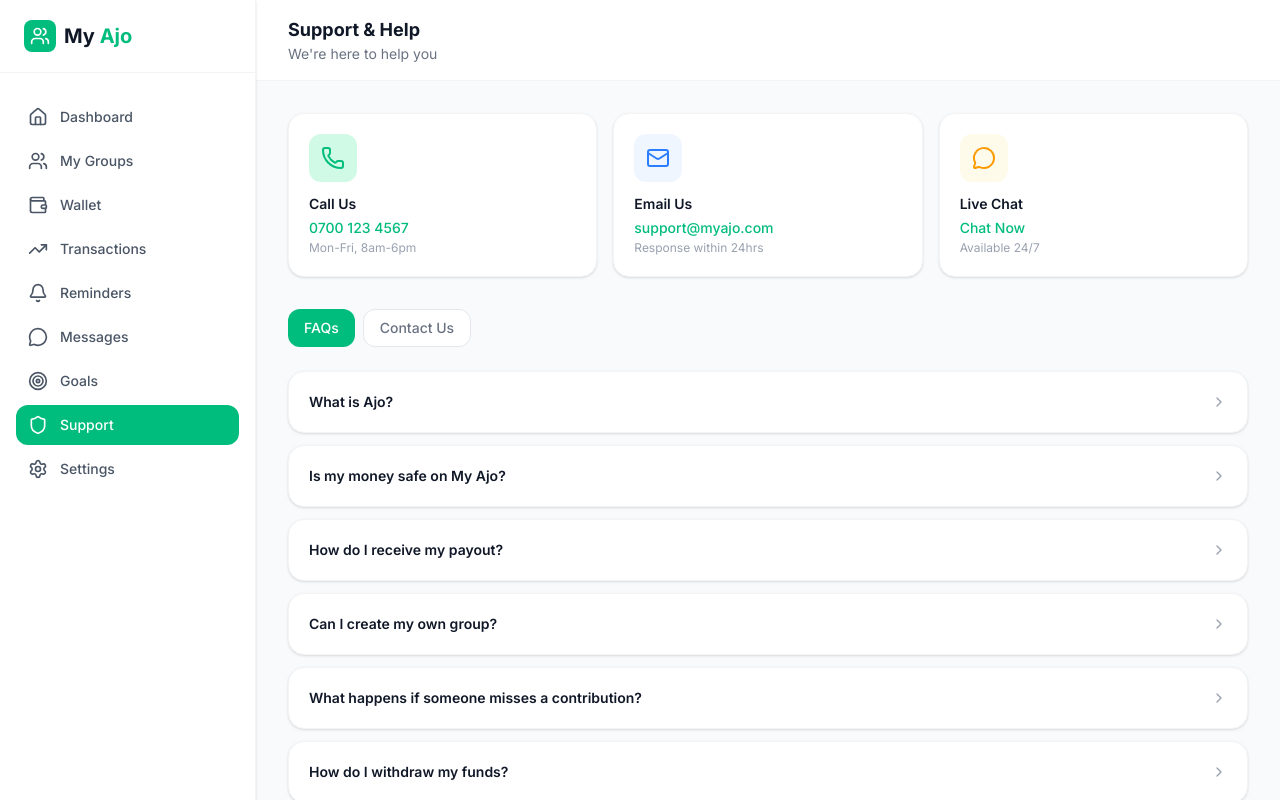
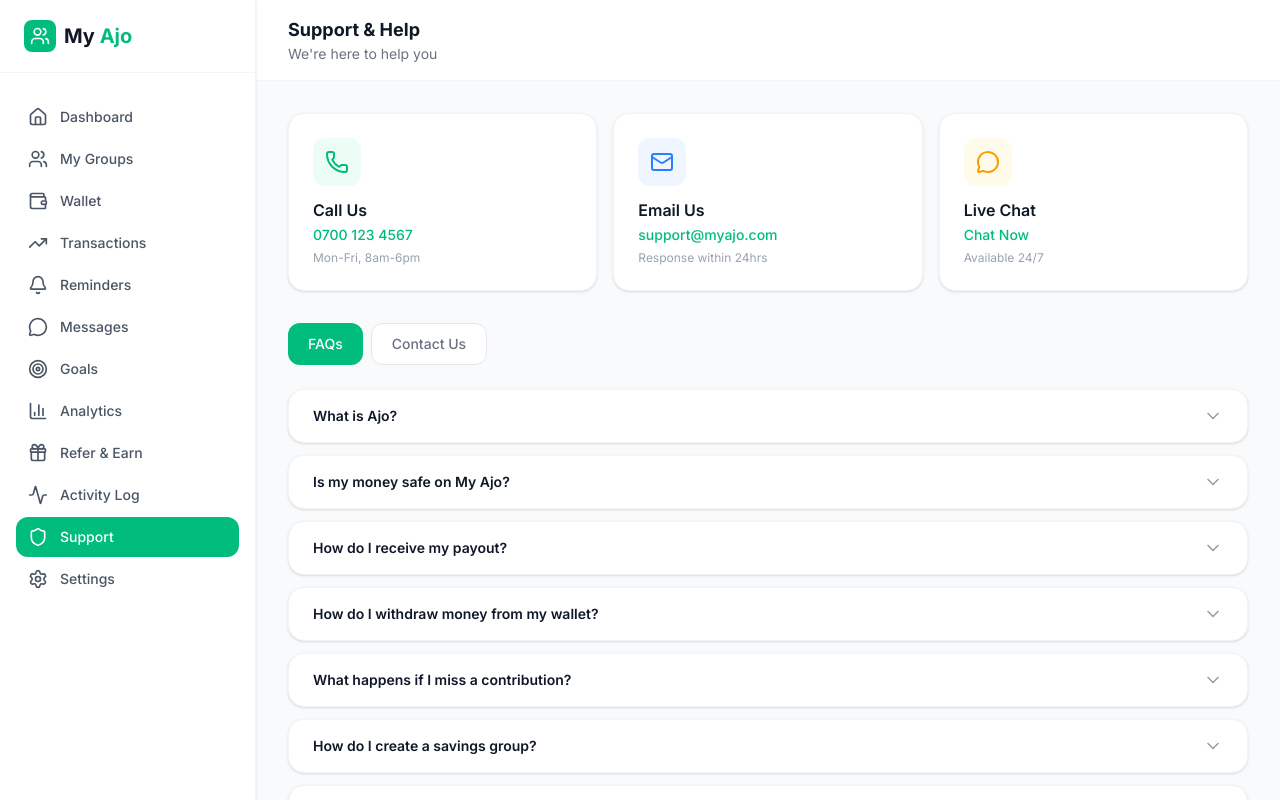
Before and after one commit to OluwaseunPaul010/My-ajo, a Next.js app: page /support in a window 1280 px wide. Shown: the top 800 px of the page. Built offline with nearby package versions, Linux system fonts and the light colour scheme; sample sign-in values are in the browser's storage.

Commit message:
Add AI FAQ chatbot with handoff to live support, Integrate Tawk.to live chat with AI bot handoff, Add redirect-to-login safety check and BVN demo

```diff
--- a/app/support/page.tsx
+++ b/app/support/page.tsx
@@ -1,11 +1,11 @@
 "use client";
-import { motion } from "framer-motion";
+import { motion, AnimatePresence } from "framer-motion";
 import { useState, useEffect } from "react";
-import {  Send, Bot, User as UserIcon } from "lucide-react";
 import {
   Users, Wallet, TrendingUp, Bell, MessageCircle,
   Home, Settings, LogOut, Menu, X, Target, Shield,
-  ChevronRight, ChevronDown, Phone, Mail, CheckCircle
+  Phone, Mail, ChevronDown, ChevronRight, Send,
+  Bot, User as UserIcon, BarChart3, Activity, Gift
 } from "lucide-react";
 
 const navItems = [
@@ -16,31 +16,61 @@ const navItems = [
   { icon: Bell, label: "Reminders", href: "/reminders" },
   { icon: MessageCircle, label: "Messages", href: "/chat" },
   { icon: Target, label: "Goals", href: "/goals" },
+  { icon: BarChart3, label: "Analytics", href: "/analytics" },
+  { icon: Gift, label: "Refer & Earn", href: "/referral" },
+  { icon: Activity, label: "Activity Log", href: "/activity" },
   { icon: Shield, label: "Support", href: "/support", active: true },
   { icon: Settings, label: "Settings", href: "/settings" },
 ];
 
 const faqs = [
-  { q: "What is Ajo?", a: "Ajo (also called Esusu or Thrift) is a traditional Nigerian group savings system where members contribute a fixed amount regularly and each member receives the total pot in rotation." },
-  { q: "Is my money safe on My Ajo?", a: "Yes! We use bank-level encryption, two-factor authentication and are licensed by the CBN. Your funds are always protected and secured." },
-  { q: "How do I receive my payout?", a: "Payouts are sent directly to your My Ajo wallet instantly when it's your turn. You can then withdraw to your bank account at any time." },
-  { q: "Can I create my own group?", a: "Yes! You can create a group, invite members, set contribution amounts and define the payout rotation order easily from your dashboard." },
-  { q: "What happens if someone misses a contribution?", a: "Members receive multiple reminders. If a payment is missed, the admin is notified and the group can decide on next steps based on group rules." },
-  { q: "How do I withdraw my funds?", a: "Go to Wallet → Withdraw, enter the amount and your bank details. Withdrawals are processed within 24 hours on business days." },
-  { q: "How do I invite friends to my group?", a: "Go to My Groups, click on your group and share the unique invite code with your friends. They can join using that code." },
-  { q: "What payment methods are supported?", a: "We support debit/credit cards and bank transfers via Paystack. More payment methods are coming soon." },
+  {
+    question: "What is Ajo?",
+    answer: "Ajo (also known as Esusu or Thrift) is a traditional Nigerian rotating savings system where a group of people contribute a fixed amount regularly, and members take turns receiving the full pooled amount. My Ajo digitizes this trusted system with bank-level security and transparency.",
+  },
+  {
+    question: "Is my money safe on My Ajo?",
+    answer: "Yes! All funds are held securely in your personal wallet and all payments are processed through Paystack, a licensed and PCI-compliant payment processor. We also use JWT authentication, transaction PINs, 2FA, and encrypted BVN verification to protect your account.",
+  },
+  {
+    question: "How do I receive my payout?",
+    answer: "Payouts are processed in rotation order based on when you joined the group (or as reordered by the group admin). When it's your turn, the group admin processes the payout and the full pooled amount is instantly credited to your My Ajo wallet, ready to withdraw to your bank account.",
+  },
+  {
+    question: "How do I withdraw money from my wallet?",
+    answer: "Go to Wallet → Withdraw, select your bank, enter your account number to verify your name, enter the amount, and confirm with your 4-digit transaction PIN. Funds are transferred directly to your bank account via Paystack.",
+  },
+  {
+    question: "What happens if I miss a contribution?",
+    answer: "Missing a contribution lowers your trust score, which is visible to group admins and may affect your ability to join groups in the future. We recommend enabling reminders in Settings to avoid missing any contribution dates.",
+  },
+  {
+    question: "How do I create a savings group?",
+    answer: "Go to My Groups → Create Group, set your contribution amount, frequency (weekly/monthly), and maximum number of members. You'll automatically become the admin and get a unique invite code to share with friends.",
+  },
+  {
+    question: "How does the referral program work?",
+    answer: "Share your unique referral code with friends. When they sign up using your code, you both instantly earn ₦5,000 in your wallets! Find your referral code under Refer & Earn.",
+  },
+  {
+    question: "What is BVN verification for?",
+    answer: "BVN verification confirms your identity and increases your trust score by 10 points, unlocking full account features. Your BVN is encrypted and never shared with third parties.",
+  },
 ];
 
 export default function SupportPage() {
   const [sidebarOpen, setSidebarOpen] = useState(false);
   const [user, setUser] = useState<any>(null);
+  const [activeTab, setActiveTab] = useState("faqs");
   const [openFaq, setOpenFaq] = useState<number | null>(null);
-  const [activeTab, setActiveTab] = useState("faq");
   const [contactForm, setContactForm] = useState({ subject: "", message: "" });
-  const [submitted, setSubmitted] = useState(false);
+  const [sending, setSending] = useState(false);
+  const [sent, setSent] = useState(false);
+
+  // Chatbot state
   const [showChatBot, setShowChatBot] = useState(false);
   const [chatMessages, setChatMessages] = useState<{ sender: "bot" | "user"; text: string }[]>([
-  { sender: "bot", text: "Hi! 👋 I'm the My Ajo support bot. Ask me anything about contributions, withdrawals, payouts, or your account!" }
+    { sender: "bot", text: "Hi! 👋 I'm the My Ajo support bot. Ask me anything about contributions, withdrawals, payouts, groups, or your account!" },
   ]);
   const [chatInput, setChatInput] = useState("");
   const [failedAttempts, setFailedAttempts] = useState(0);
@@ -49,14 +79,10 @@ export default function SupportPage() {
   useEffect(() => {
     const stored = sessionStorage.getItem("user");
     if (stored) setUser(JSON.parse(stored));
+
+    const token = sessionStorage.getItem("token");
+    if (!token) { window.location.href = "/auth/login"; return; }
   }, []);
-
-  const handleContact = () => {
-    if (!contactForm.subject || !contactForm.message) return;
-    setSubmitted(true);
-    setTimeout(() => setSubmitted(false), 3000);
-    setContactForm({ subject: "", message: "" });
-  };
 
   const findFaqAnswer = (userQuestion: string) => {
     const lower = userQuestion.toLowerCase();
@@ -122,9 +148,37 @@ const handleSendChat = () => {
     }, 600);
   };
 
+  const handleContactSubmit = async () => {
+    if (!contactForm.subject || !contactForm.message) {
+      alert("Please fill in both subject and message");
+      return;
+    }
+    setSending(true);
+    const token = sessionStorage.getItem("token");
+    if (!token) { window.location.href = "/auth/login"; return; }
+    try {
+      const res = await fetch("/api/support", {
+        method: "POST",
+        headers: { "Content-Type": "application/json", Authorization: `Bearer ${token}` },
+        body: JSON.stringify(contactForm),
+      });
+      const data = await res.json();
+      if (data.success) {
+        setSent(true);
+        setContactForm({ subject: "", message: "" });
+        setTimeout(() => setSent(false), 4000);
+      } else {
+        alert(data.error || "Failed to send message");
+      }
+    } catch {
+      alert("Something went wrong");
+    } finally {
+      setSending(false);
+    }
+  };
+
   return (
     <div className="min-h-screen bg-gray-50 flex">
-      {/* Sidebar */}
       <aside className={`fixed inset-y-0 left-0 z-50 w-64 bg-white border-r border-gray-100 shadow-sm transform transition-transform duration-300 ${sidebarOpen ? "translate-x-0" : "-translate-x-full"} lg:translate-x-0 lg:static lg:inset-auto`}>
         <div className="flex flex-col h-full">
           <div className="flex items-center gap-2 px-6 py-5 border-b border-gray-100">
@@ -136,24 +190,25 @@ const handleSendChat = () => {
               <X className="w-5 h-5 text-gray-400" />
             </button>
           </div>
-          <nav className="flex-1 px-4 py-6 space-y-1">
+          <nav className="flex-1 px-4 py-6 space-y-0.5 overflow-y-auto">
             {navItems.map((item, i) => (
               <a key={i} href={item.href}
                 className={`flex items-center gap-3 px-3 py-2.5 rounded-xl text-sm font-medium transition-all ${item.active ? "bg-emerald-500 text-white" : "text-gray-600 hover:bg-gray-50 hover:text-emerald-500"}`}>
-                <item.icon className="w-5 h-5" />
-                {item.label}
+                <item.icon className="w-5 h-5 flex-shrink-0" />
+                <span className="truncate">{item.label}</span>
               </a>
             ))}
           </nav>
           <div className="px-4 py-4 border-t border-gray-100">
-            <div className="flex items-center gap-3 px-3 py-2">
+            <a href="/profile" className="flex items-center gap-3 px-3 py-2 hover:bg-gray-50 rounded-xl transition-colors group">
               <div className="w-9 h-9 bg-emerald-500 rounded-full flex items-center justify-center text-white font-semibold text-sm">
-                {user?.fullName?.split(" ").map((n: string) => n[0]).join("") || "U"}
+                {user?.fullName?.split(" ").map((n: string) => n[0]).join("").slice(0, 2) || "U"}
               </div>
               <div className="flex-1 min-w-0">
                 <div className="text-sm font-semibold text-gray-900 truncate">{user?.fullName || "User"}</div>
-                <div className="text-xs text-emerald-500">Premium Member</div>
+                <div className="text-xs text-emerald-500">View Profile</div>
               </div>
+            </a>
             <button
               onClick={() => {
                 sessionStorage.removeItem("token");
@@ -161,15 +216,17 @@ const handleSendChat = () => {
                 document.cookie = "token=; path=/; max-age=0";
                 window.location.href = "/auth/login";
               }}
-                className="text-gray-400 hover:text-red-500 transition-colors">
+              className="w-full mt-2 flex items-center gap-3 px-3 py-2 text-gray-400 hover:text-red-500 hover:bg-red-50 rounded-xl transition-colors text-sm font-medium">
               <LogOut className="w-4 h-4" />
+              <span>Sign Out</span>
             </button>
-            </div>
           </div>
         </div>
       </aside>
 
-      {sidebarOpen && <div onClick={() => setSidebarOpen(false)} className="fixed inset-0 bg-black/20 z-40 lg:hidden" />}
+      {sidebarOpen && (
+        <div onClick={() => setSidebarOpen(false)} className="fixed inset-0 bg-black/20 z-40 lg:hidden" />
+      )}
 
       <div className="flex-1 flex flex-col min-w-0">
         <header className="bg-white border-b border-gray-100 px-4 lg:px-8 py-4 flex items-center gap-4">
@@ -185,115 +242,119 @@ const handleSendChat = () => {
         <main className="flex-1 p-4 lg:p-8 overflow-auto">
           {/* Contact Cards */}
           <div className="grid grid-cols-1 sm:grid-cols-3 gap-4 mb-8">
-            {[
-              { icon: Phone, label: "Call Us", value: "0700 123 4567", desc: "Mon-Fri, 8am-6pm", color: "bg-emerald-100 text-emerald-500" },
-              { icon: Mail, label: "Email Us", value: "support@myajo.com", desc: "Response within 24hrs", color: "bg-blue-50 text-blue-500" },
-              { icon: MessageCircle, label: "Live Chat", value: "Chat Now", desc: "Available 24/7", color: "bg-amber-50 text-amber-500" },
-            ].map((item, i) => (
-              <motion.div key={i}
-                initial={{ opacity: 0, y: 20 }}
-                animate={{ opacity: 1, y: 0 }}
-                transition={{ delay: i * 0.1 }}
-                className="bg-white rounded-2xl p-5 border border-gray-100 shadow-sm hover:shadow-md transition-all cursor-pointer">
-                <div className={`w-12 h-12 rounded-xl flex items-center justify-center mb-3 ${item.color}`}>
-                  <item.icon className="w-6 h-6" />
+            <div className="bg-white rounded-2xl p-6 border border-gray-100 shadow-sm">
+              <div className="w-12 h-12 bg-emerald-50 rounded-xl flex items-center justify-center mb-3">
+                <Phone className="w-6 h-6 text-emerald-500" />
               </div>
-                <div className="text-sm font-semibold text-gray-900">{item.label}</div>
-                <div className="text-sm text-emerald-500 font-medium mt-1">{item.value}</div>
-                <div className="text-xs text-gray-400 mt-0.5">{item.desc}</div>
-              </motion.div>
-            ))}
+              <h3 className="font-semibold text-gray-900">Call Us</h3>
+              <a href="tel:07001234567" className="text-emerald-500 font-medium text-sm hover:underline">0700 123 4567</a>
+              <p className="text-xs text-gray-400 mt-1">Mon-Fri, 8am-6pm</p>
+            </div>
+            <div className="bg-white rounded-2xl p-6 border border-gray-100 shadow-sm">
+              <div className="w-12 h-12 bg-blue-50 rounded-xl flex items-center justify-center mb-3">
+                <Mail className="w-6 h-6 text-blue-500" />
+              </div>
+              <h3 className="font-semibold text-gray-900">Email Us</h3>
+              <a href="mailto:support@myajo.com" className="text-emerald-500 font-medium text-sm hover:underline">support@myajo.com</a>
+              <p className="text-xs text-gray-400 mt-1">Response within 24hrs</p>
+            </div>
+            <div className="bg-white rounded-2xl p-6 border border-gray-100 shadow-sm">
+              <div className="w-12 h-12 bg-amber-50 rounded-xl flex items-center justify-center mb-3">
+                <MessageCircle className="w-6 h-6 text-amber-500" />
+              </div>
+              <h3 className="font-semibold text-gray-900">Live Chat</h3>
+              <button onClick={() => setShowChatBot(true)} className="text-emerald-500 font-medium text-sm hover:underline">
+                Chat Now
+              </button>
+              <p className="text-xs text-gray-400 mt-1">Available 24/7</p>
+            </div>
           </div>
 
           {/* Tabs */}
           <div className="flex gap-2 mb-6">
-            {["faq", "contact"].map((tab) => (
-              <button key={tab} onClick={() => setActiveTab(tab)}
-                className={`px-4 py-2 rounded-xl text-sm font-medium transition-colors capitalize ${activeTab === tab ? "bg-emerald-500 text-white" : "bg-white text-gray-500 border border-gray-200 hover:border-emerald-300"}`}>
-                {tab === "faq" ? "FAQs" : "Contact Us"}
+            {[
+              { id: "faqs", label: "FAQs" },
+              { id: "contact", label: "Contact Us" },
+            ].map((tab) => (
+              <button key={tab.id} onClick={() => setActiveTab(tab.id)}
+                className={`px-5 py-2.5 rounded-xl text-sm font-medium transition-colors ${activeTab === tab.id ? "bg-emerald-500 text-white" : "bg-white text-gray-500 border border-gray-200 hover:border-emerald-300"}`}>
+                {tab.label}
               </button>
             ))}
           </div>
 
-          {/* FAQ Tab */}
-          {activeTab === "faq" && (
+          {/* FAQs Tab */}
+          {activeTab === "faqs" && (
             <div className="space-y-3">
               {faqs.map((faq, i) => (
                 <motion.div key={i}
                   initial={{ opacity: 0, y: 10 }}
                   animate={{ opacity: 1, y: 0 }}
-                  transition={{ delay: i * 0.05 }}
+                  transition={{ delay: i * 0.04 }}
                   className="bg-white rounded-2xl border border-gray-100 shadow-sm overflow-hidden">
                   <button
                     onClick={() => setOpenFaq(openFaq === i ? null : i)}
-                    className="w-full flex items-center justify-between p-5 text-left hover:bg-gray-50 transition-colors">
-                    <span className="text-sm font-semibold text-gray-900">{faq.q}</span>
-                    {openFaq === i
-                      ? <ChevronDown className="w-4 h-4 text-emerald-500 flex-shrink-0" />
-                      : <ChevronRight className="w-4 h-4 text-gray-400 flex-shrink-0" />}
+                    className="w-full flex items-center justify-between px-6 py-4 text-left">
+                    <span className="text-sm font-semibold text-gray-900">{faq.question}</span>
+                    <ChevronDown className={`w-5 h-5 text-gray-400 transition-transform flex-shrink-0 ${openFaq === i ? "rotate-180" : ""}`} />
                   </button>
+                  <AnimatePresence>
                     {openFaq === i && (
                       <motion.div
-                      initial={{ opacity: 0, height: 0 }}
-                      animate={{ opacity: 1, height: "auto" }}
-                      className="px-5 pb-5">
-                      <p className="text-sm text-gray-500 leading-relaxed">{faq.a}</p>
+                        initial={{ height: 0, opacity: 0 }}
+                        animate={{ height: "auto", opacity: 1 }}
+                        exit={{ height: 0, opacity: 0 }}
+                        className="overflow-hidden">
+                        <p className="px-6 pb-4 text-sm text-gray-500 leading-relaxed">{faq.answer}</p>
                       </motion.div>
                     )}
+                  </AnimatePresence>
                 </motion.div>
               ))}
             </div>
           )}
 
-          {/* Contact Tab */}
+          {/* Contact Us Tab */}
           {activeTab === "contact" && (
-            <motion.div
-              initial={{ opacity: 0, y: 20 }}
-              animate={{ opacity: 1, y: 0 }}
-              className="bg-white rounded-2xl border border-gray-100 shadow-sm p-6">
-              <h2 className="text-base font-semibold text-gray-900 mb-6">Send us a Message</h2>
-              {submitted ? (
-                <div className="text-center py-8">
-                  <CheckCircle className="w-16 h-16 text-emerald-500 mx-auto mb-4" />
-                  <h3 className="text-lg font-semibold text-gray-900 mb-2">Message Sent!</h3>
-                  <p className="text-gray-500 text-sm">We&apos;ll get back to you within 24 hours.</p>
-                </div>
-              ) : (
+            <div className="bg-white rounded-2xl border border-gray-100 shadow-sm p-6 max-w-2xl">
+              <h2 className="text-base font-semibold text-gray-900 mb-2">Send us a message</h2>
+              <p className="text-sm text-gray-500 mb-6">We typically respond within 24 hours</p>
+
+              {sent && (
+                <motion.div initial={{ opacity: 0, y: -10 }} animate={{ opacity: 1, y: 0 }}
+                  className="mb-4 p-4 bg-emerald-50 border border-emerald-200 rounded-xl text-sm text-emerald-700 font-medium">
+                  ✅ Message sent! Our team will get back to you shortly.
+                </motion.div>
+              )}
+
               <div className="space-y-4">
                 <div>
                   <label className="block text-sm font-medium text-gray-700 mb-2">Subject</label>
-                    <select value={contactForm.subject}
+                  <input type="text" value={contactForm.subject}
                     onChange={(e) => setContactForm({ ...contactForm, subject: e.target.value })}
-                      className="w-full px-4 py-3 border border-gray-200 rounded-xl focus:outline-none focus:ring-2 focus:ring-emerald-500 text-gray-900">
-                      <option value="">Select a topic</option>
-                      <option value="contribution">Contribution Issues</option>
-                      <option value="payout">Payout & Withdrawals</option>
-                      <option value="wallet">Wallet & Payments</option>
-                      <option value="group">Groups & Members</option>
-                      <option value="account">Account & Security</option>
-                      <option value="other">Other</option>
-                    </select>
+                    placeholder="What's this about?"
+                    className="w-full px-4 py-3 border border-gray-200 rounded-xl focus:outline-none focus:ring-2 focus:ring-emerald-500 text-gray-900" />
                 </div>
                 <div>
                   <label className="block text-sm font-medium text-gray-700 mb-2">Message</label>
-                    <textarea value={contactForm.message}
+                  <textarea value={contactForm.message} rows={5}
                     onChange={(e) => setContactForm({ ...contactForm, message: e.target.value })}
-                      rows={5}
-                      placeholder="Describe your issue or question..."
+                    placeholder="Tell us how we can help..."
                     className="w-full px-4 py-3 border border-gray-200 rounded-xl focus:outline-none focus:ring-2 focus:ring-emerald-500 text-gray-900 resize-none" />
                 </div>
-                  <button onClick={handleContact}
-                    className="w-full bg-emerald-500 hover:bg-emerald-600 text-white py-3 rounded-xl font-semibold transition-colors">
-                    Send Message
+                <button onClick={handleContactSubmit} disabled={sending}
+                  className="w-full bg-emerald-500 hover:bg-emerald-600 disabled:bg-emerald-300 text-white py-3 rounded-xl font-semibold transition-colors flex items-center justify-center">
+                  {sending ? <div className="w-5 h-5 border-2 border-white border-t-transparent rounded-full animate-spin" /> : "Send Message"}
                 </button>
               </div>
-              )}
-            </motion.div>
+            </div>
           )}
         </main>
       </div>
+
+      {/* AI FAQ Chatbot */}
       {showChatBot && (
-  <div className="fixed bottom-4 right-4 z-50 w-full max-w-sm">
+        <div className="fixed bottom-4 right-4 z-50 w-full max-w-sm px-4 sm:px-0">
           <motion.div
             initial={{ opacity: 0, y: 20 }}
             animate={{ opacity: 1, y: 0 }}
```
Lines whose indentation alone changed are shown as unchanged.
